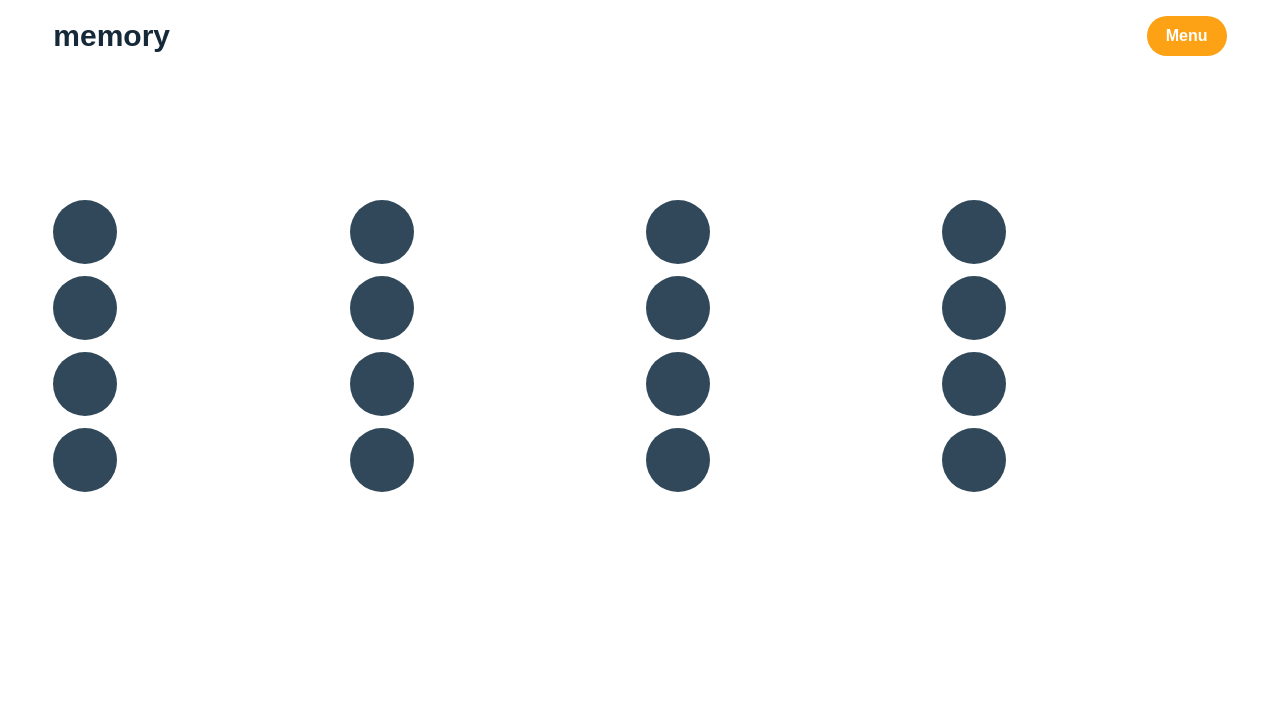
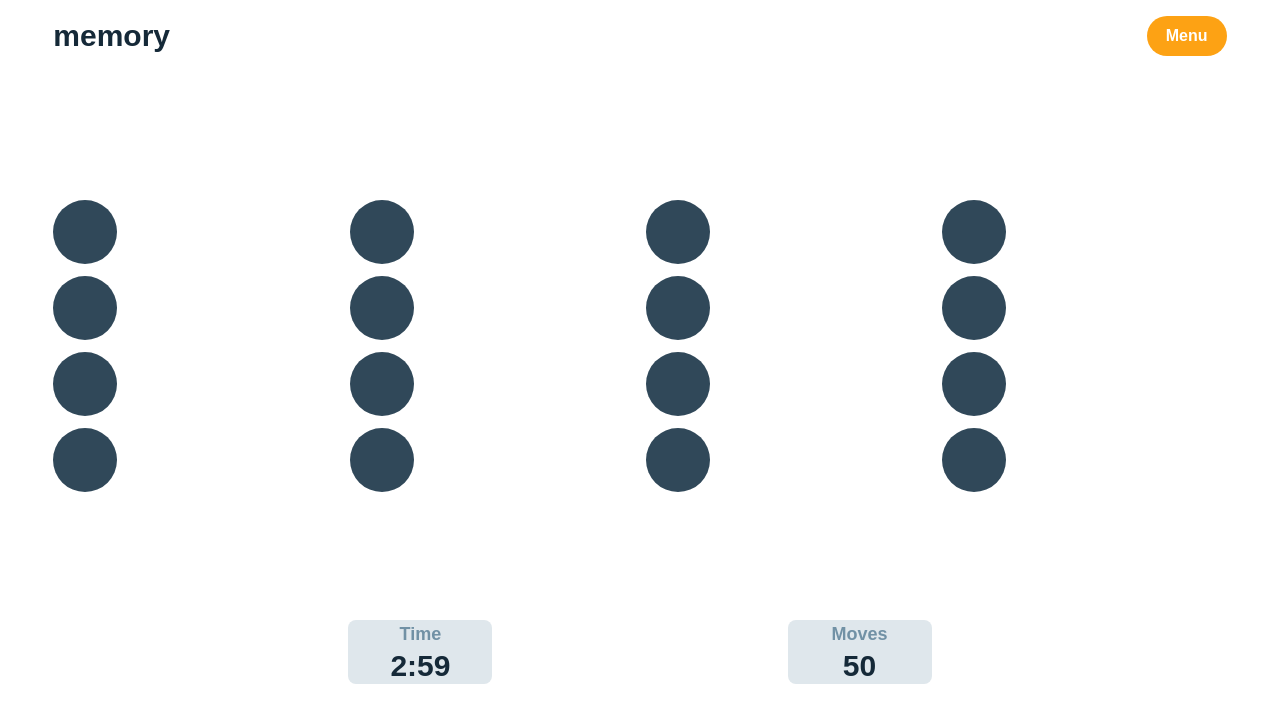
Before and after one commit to Sklearosi/guessinggame, a React (Vite) app: page /game in a window 1280 px wide. Shown: the top 722 px of the page. Built offline with nearby package versions, Linux system fonts and the light colour scheme.

Commit message:
feat and style: made states of timer and also made steps counter without function

```diff
--- a/src/components/Game.jsx
+++ b/src/components/Game.jsx
@@ -22,8 +22,12 @@ function Game() {
     }, [])
 
 
+
+
     const [firstClick, setFirstClick] = useState(null)
     const [firstClickElement, setFirstClickElement] = useState(null)
+    const [minutes, setMinutes] = useState(2)
+    const [seconds, setSeconds] = useState(59)
 
     let timeOut
 
@@ -68,6 +72,16 @@ function Game() {
             )
            })}
         </div>
+        <div className="flex w-11/12 m-auto mt-32 justify-evenly items-center">
+            <div className=" w-36 h-16 bg-timerMoves rounded-lg grid justify-evenly items-center text-center">
+                <p className="text-lg font-bold leading-5 text-center text-menuColor">Time</p>
+                <p className="text-3xl font-bold leading-7 text-center text-memoryColor">{minutes}:{seconds}</p>
+            </div>
+            <div className=" w-36 h-16 bg-timerMoves rounded-lg grid justify-evenly items-center text-center">
+                <p className="text-lg font-bold leading-5 text-center text-menuColor">Moves</p>
+                <p className="text-3xl font-bold leading-7 text-center text-memoryColor">50</p>
+            </div>
+        </div>
         </>
     )
 }
--- a/tailwind.config.js
+++ b/tailwind.config.js
@@ -10,7 +10,7 @@ export default {
         bgForRadio: "#304859",
         startButton: "#FDA214",
         menuColor: "#FDA214",
-
+        timerMoves: "#DFE7EC"
       },
       colors: {
         menuColor: "#7191A5",
```
